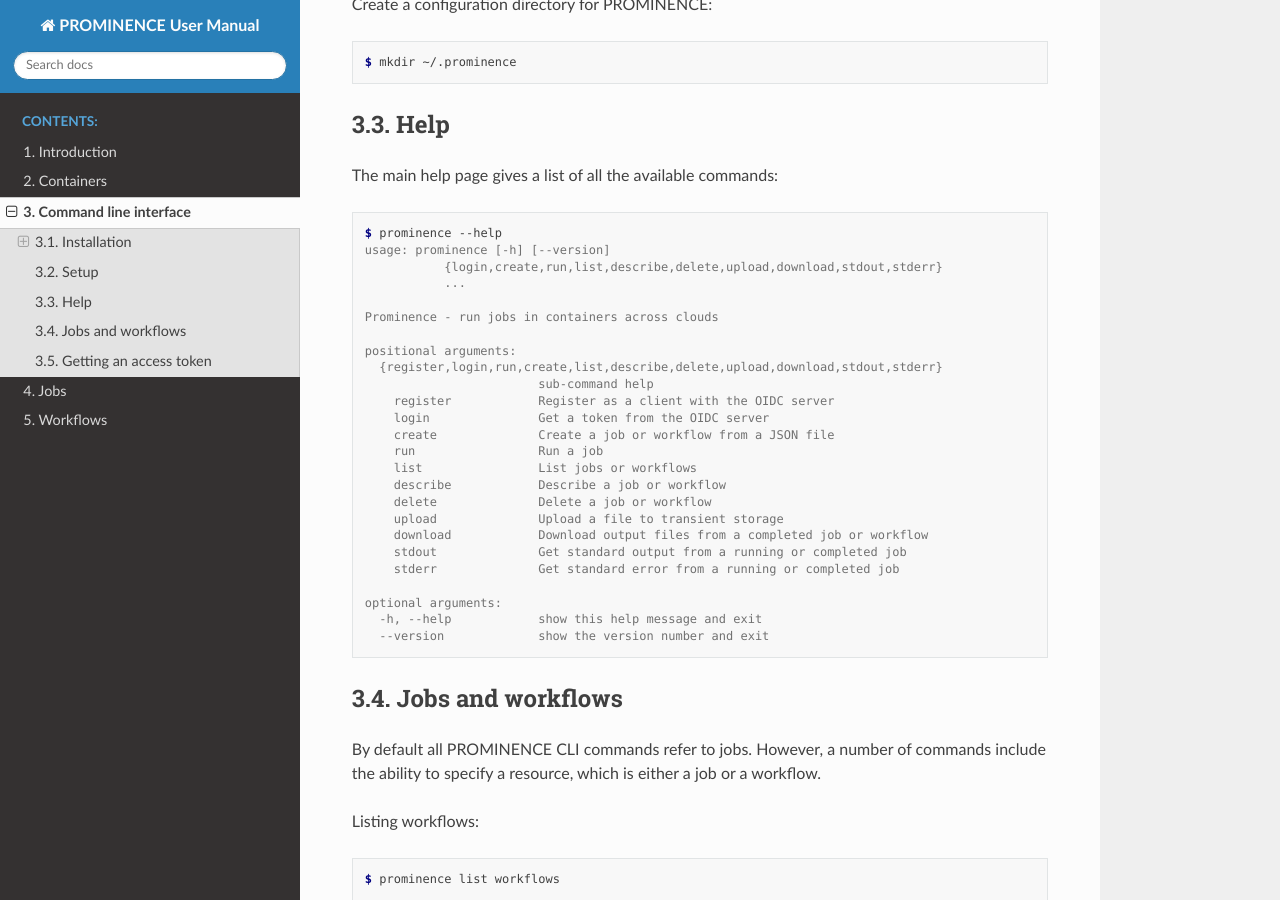
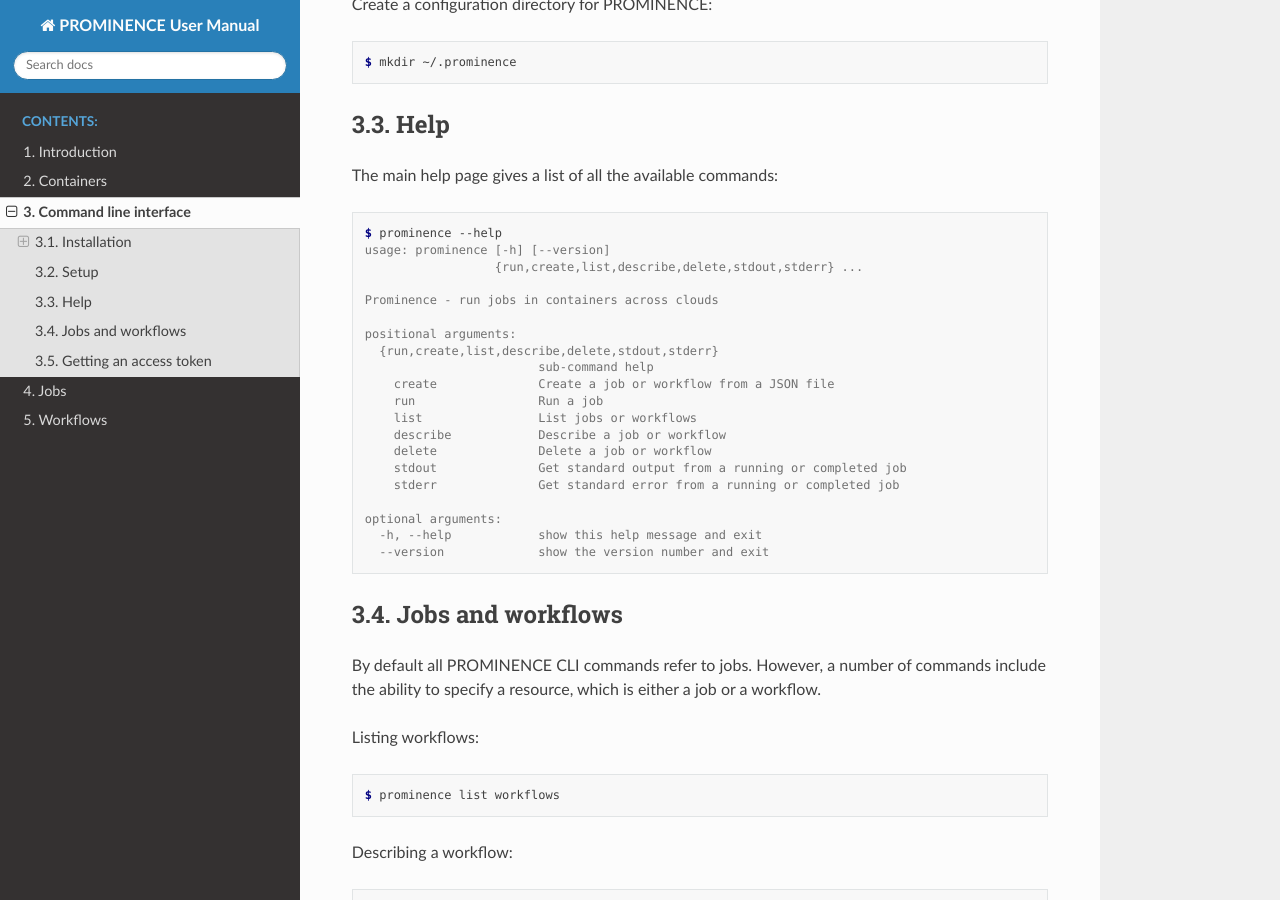
Before and after one commit to prominence-eosc/docs-eosc, a Sphinx documentation site: the page built from source/command-line-interface.rst, in a window 1280 px wide and 900 px high, scrolled down 2467 px. Built offline with Sphinx 7.4.7 and the Read the Docs theme 2.0.0, drawn with Linux system fonts in a browser that asks for light colours.

Commit message:
Adjust help output

```diff
--- a/source/command-line-interface.rst
+++ b/source/command-line-interface.rst
@@ -128,23 +128,18 @@ The main help page gives a list of all the available commands:
 
    $ prominence --help
    usage: prominence [-h] [--version]
-              {login,create,run,list,describe,delete,upload,download,stdout,stderr}
-              ...
+                     {run,create,list,describe,delete,stdout,stderr} ...
 
    Prominence - run jobs in containers across clouds
 
    positional arguments:
-     {register,login,run,create,list,describe,delete,upload,download,stdout,stderr}
+     {run,create,list,describe,delete,stdout,stderr}
                            sub-command help
-       register            Register as a client with the OIDC server
-       login               Get a token from the OIDC server
        create              Create a job or workflow from a JSON file
        run                 Run a job
        list                List jobs or workflows
        describe            Describe a job or workflow
        delete              Delete a job or workflow
-       upload              Upload a file to transient storage
-       download            Download output files from a completed job or workflow
        stdout              Get standard output from a running or completed job
        stderr              Get standard error from a running or completed job
 
```
